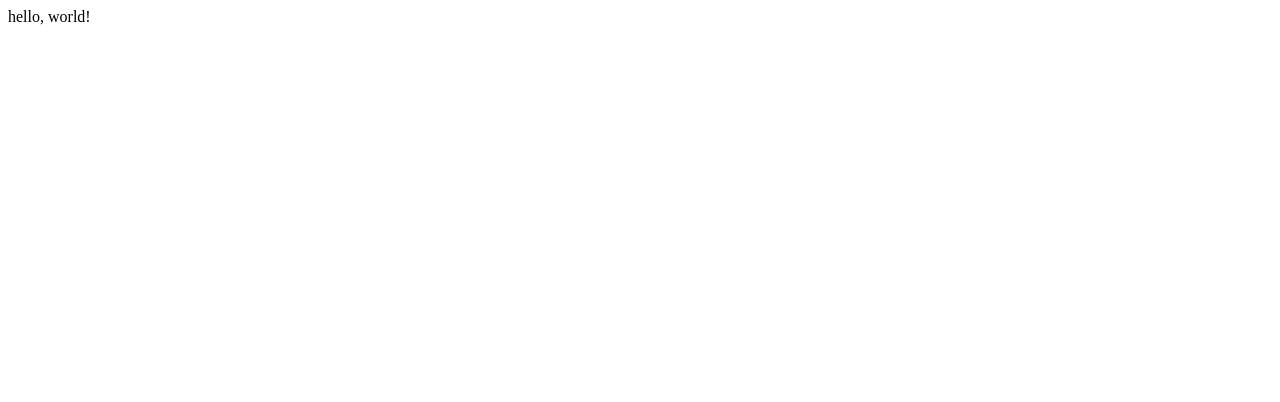
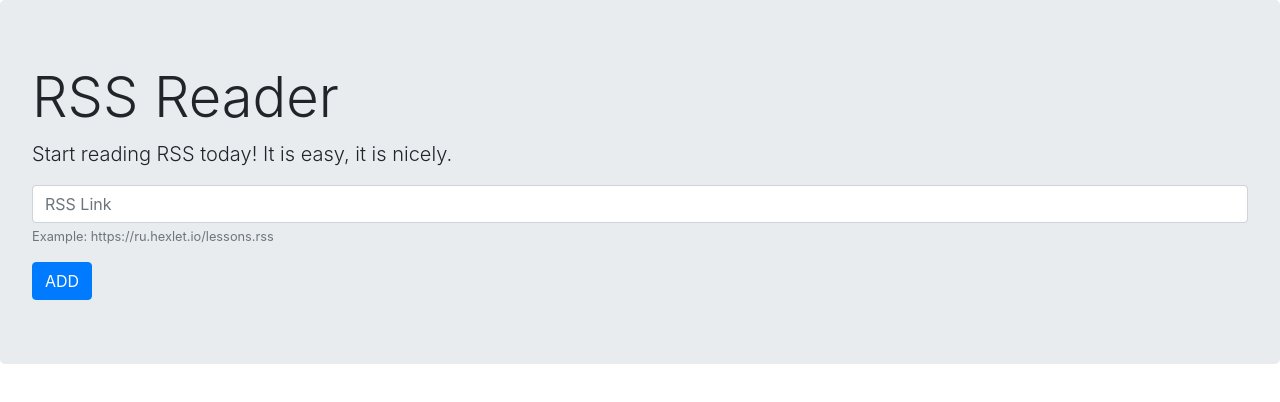
Before and after one commit to GPopov9/frontend-project-lvl3, a website built with webpack: page template.html in a window 1280 px wide. Built offline with nearby package versions, Linux system fonts and the light colour scheme.

Commit message:
+bootstrap

```diff
--- a/src/Example.js
+++ /dev/null
@@ -1,12 +0,0 @@
-// @ts-check
-
-export default class Example {
-  constructor(element) {
-    this.element = element;
-  }
-
-  init() {
-    this.element.textContent = 'hello, world!';
-    console.log('ehu!');
-  }
-}
--- a/src/index.js
+++ b/src/index.js
@@ -1,5 +1,5 @@
 // @ts-check
-
+import 'bootstrap/dist/css/bootstrap.min.css';
 import init from './init';
 
 init();
--- a/src/init.js
+++ b/src/init.js
@@ -1,9 +1,5 @@
 // @ts-check
 
-import Example from './Example';
-
 export default () => {
-  const element = document.getElementById('point');
-  const obj = new Example(element);
-  obj.init();
+  console.log('HELLO');
 };
--- a/template.html
+++ b/template.html
@@ -4,6 +4,17 @@
     <title>RSS Reader</title>
   </head>
   <body>
-    <div id="point"></div>
+    <div class="jumbotron">
+      <h1 class="display-4">RSS Reader</h1>
+      <p class="lead">Start reading RSS today! It is easy, it is nicely.</p>
+      <form>
+        <div class="form-group">
+          <input type="email" class="form-control" id="exampleInputEmail1" aria-describedby="emailHelp" placeholder="RSS Link">
+          <small id="emailHelp" class="form-text text-muted">Example: https://ru.hexlet.io/lessons.rss</small>
+        </div>
+        <button type="submit" class="btn btn-primary">ADD</button>
+      </form>
+    </div>
+
   </body>
 </html>
--- a/webpack.config.js
+++ b/webpack.config.js
@@ -11,6 +11,10 @@ module.exports = {
           loader: 'babel-loader',
         },
       },
+      {
+        test: /\.css$/,
+        use: ['style-loader', 'css-loader'],
+      },
     ],
   },
   plugins: [
```
Also changed, not shown: package.json (+7 -1 lines), 1 other file.
